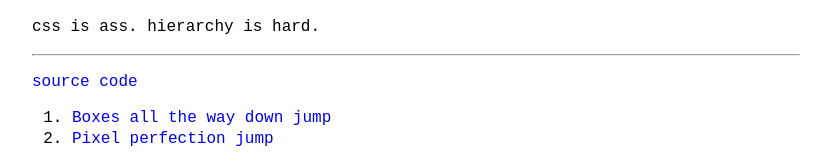
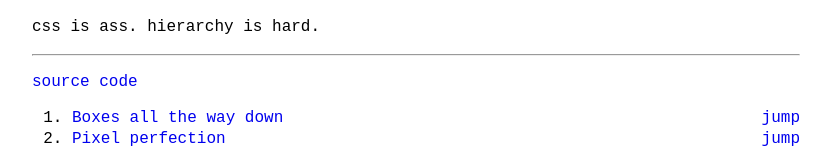
Before and after one commit to NNNILabs/NNNILabs.github.io, a Jekyll site: the page built from _posts/2024-09-26-pixel-perfection.md, in a window 1280 px wide. Shown: the part 1560-1723 px from the top of the page, without its empty margins (224-1055 px from the left). Built offline with Jekyll 4.4.1, drawn with Linux system fonts in a browser that asks for light colours.

Commit message:
fix(css): right aligns jumpers

```diff
--- a/assets/css/default.sass
+++ b/assets/css/default.sass
@@ -57,7 +57,10 @@ iframe
 
 // better spacing in footnotes
 .footnotes p
+	position: relative
 	margin: 0
 
 // spacing
-// .reversefootnote
+.reversefootnote
+	position: absolute
+	right: 0
```
